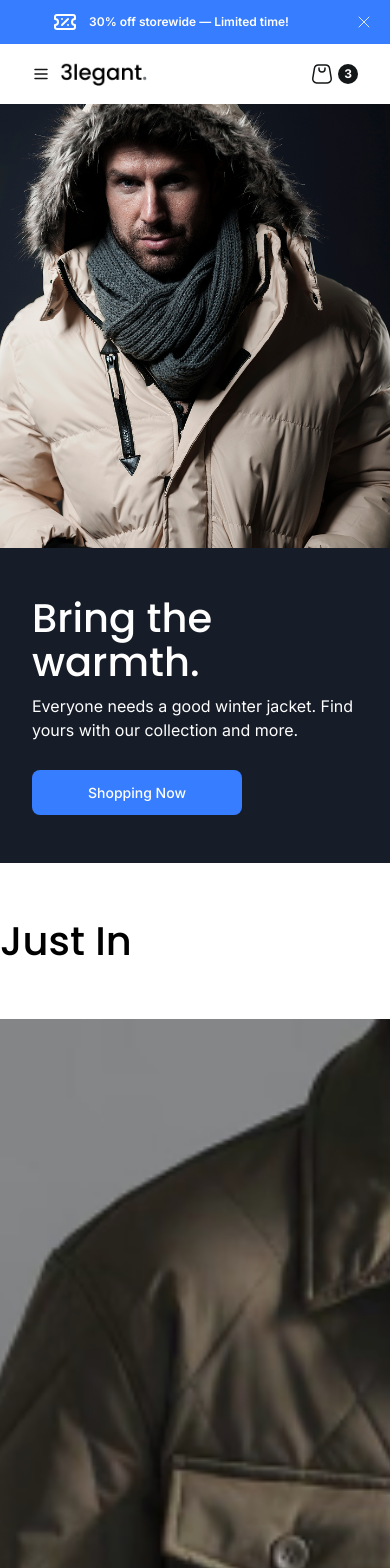
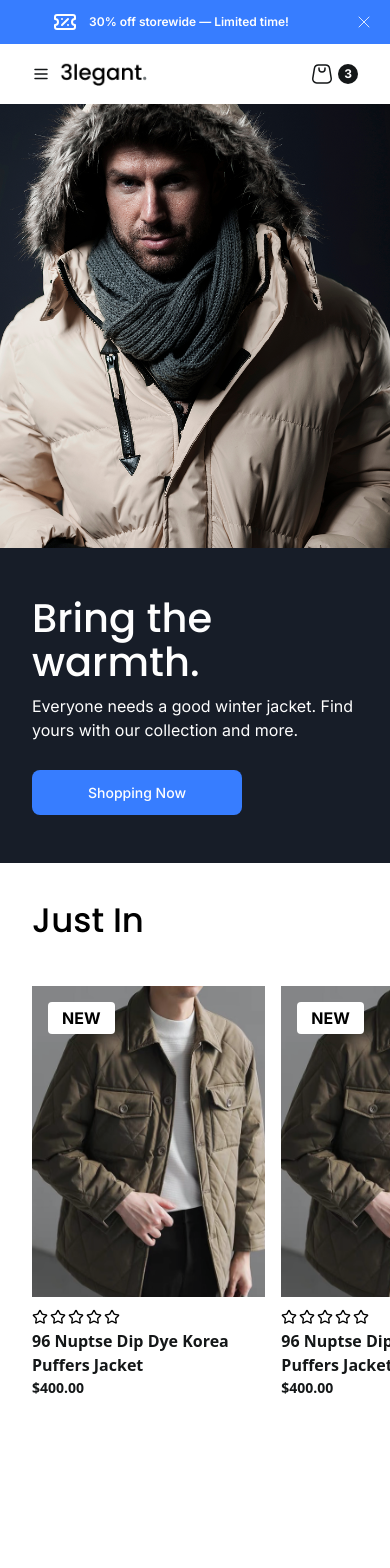
Before and after one commit to MohammadAlamin99/3legant-frontend, a Next.js app: page / in a window 390 px wide. Shown: the top 1568 px of the page. After the commit the page ends 1430 px from the top, so only its background shows below. Built offline with nearby package versions, Linux system fonts and the light colour scheme.

Commit message:
fixed slider problem

```diff
--- a/src/app/globals.css
+++ b/src/app/globals.css
@@ -5,7 +5,3 @@
   --font-poppins: "Poppins", sans-serif;
   --font-space-grotesk: "Space Grotesk", sans-serif;
 }
-
-.hamim {
-  margin-left: calc(100% - 1536px);
-}
--- a/src/components/NavMenu.tsx
+++ b/src/components/NavMenu.tsx
@@ -16,7 +16,7 @@ export default function NavMenu() {
   return (
     <>
       <MobileMenu mobileMenu={mobileMenu} onClose={onCloseHandler} />
-      <div className="container bg-white mx-auto py-[18px] flex justify-between px-8 lg:px-0 ">
+      <div className="container bg-white mx-auto py-[18px] flex justify-between px-8 lg:px-0 md:px-0 ">
         <div className="flex items-center gap-1">
           <Menu
             onClick={onClickHandler}
--- a/src/components/Slider.tsx
+++ b/src/components/Slider.tsx
@@ -1,5 +1,4 @@
 "use client";
-
 import { Swiper, SwiperSlide } from "swiper/react";
 import "swiper/css";
 import "swiper/css/pagination";
@@ -11,12 +10,13 @@ import { Star } from "lucide-react";
 export default function Slider() {
   return (
     <>
-      <div className="container mx-auto pt-12">
-        <h2 className="text-[40px] font-medium font-poppins text-black mb-12">
+      <div className="container mx-auto lg:pt-12 pt-8">
+        <h2 className="text-[34px] lg:text-[40px] md:text-[38px] font-medium font-poppins text-black lg:mb-12 md:mb-10 mb-10 lg:pl-0 md:pl-0 sm:pl-0 pl-8">
           Just In
         </h2>
       </div>
-      <div className="hamim">
+      <div className="ml-[calc((100%-1536px)/2)] max-[1535px]:ml-[calc((100%-1280px)/2)]
+      max-[1279px]:ml-[calc((100%-1024px)/2)] max-[1023px]:ml-[calc((100%-768px)/2)] max-[768px]:ml-[calc((100%-640px)/2)] max-[640px]:ml-8 lg:pb-12 md:pb-12 pb-8">
         <Swiper
           spaceBetween={16}
           slidesPerView={1.5}
```
Also changed, not shown: 1 other file (tests, documents, lock files or other folders).
